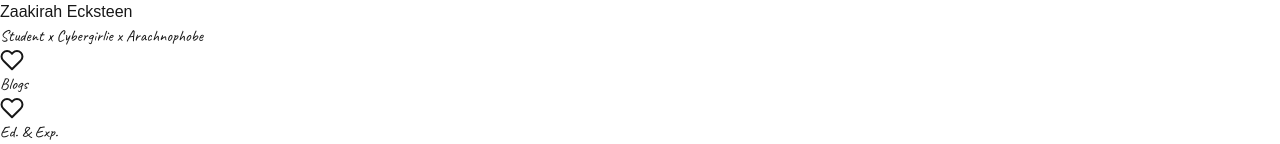
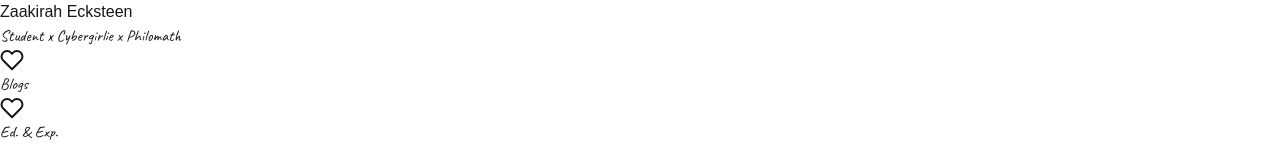
Before and after one commit to korkie9/zaakirah, a Next.js app: page / in a window 1280 px wide. Shown: the top 144 px of the page. Built offline with nearby package versions, Linux system fonts and the light colour scheme; a web font is replaced by a local one.

Commit message:
chore(app): change arachnophobe to philomath

```diff
--- a/src/app/page.tsx
+++ b/src/app/page.tsx
@@ -24,7 +24,7 @@ export default function Home() {
             transition={{ duration: 0.5 }}
             className="flex flex-col gap-4 justify-center h-full items-center">
             <h1 className={`${puppiesPlay.className} text-8xl text-center w-full `}>Zaakirah Ecksteen</h1>
-            <p className={`${caveat.className} text-gray-700 text-center w-full text-2xl `}>Student x Cybergirlie x Arachnophobe</p>
+            <p className={`${caveat.className} text-gray-700 text-center w-full text-2xl `}>Student x Cybergirlie x Philomath</p>
             <div className="flex flex-row gap-2">
               <Heart />
               <Link href={"/blogs"}
```
